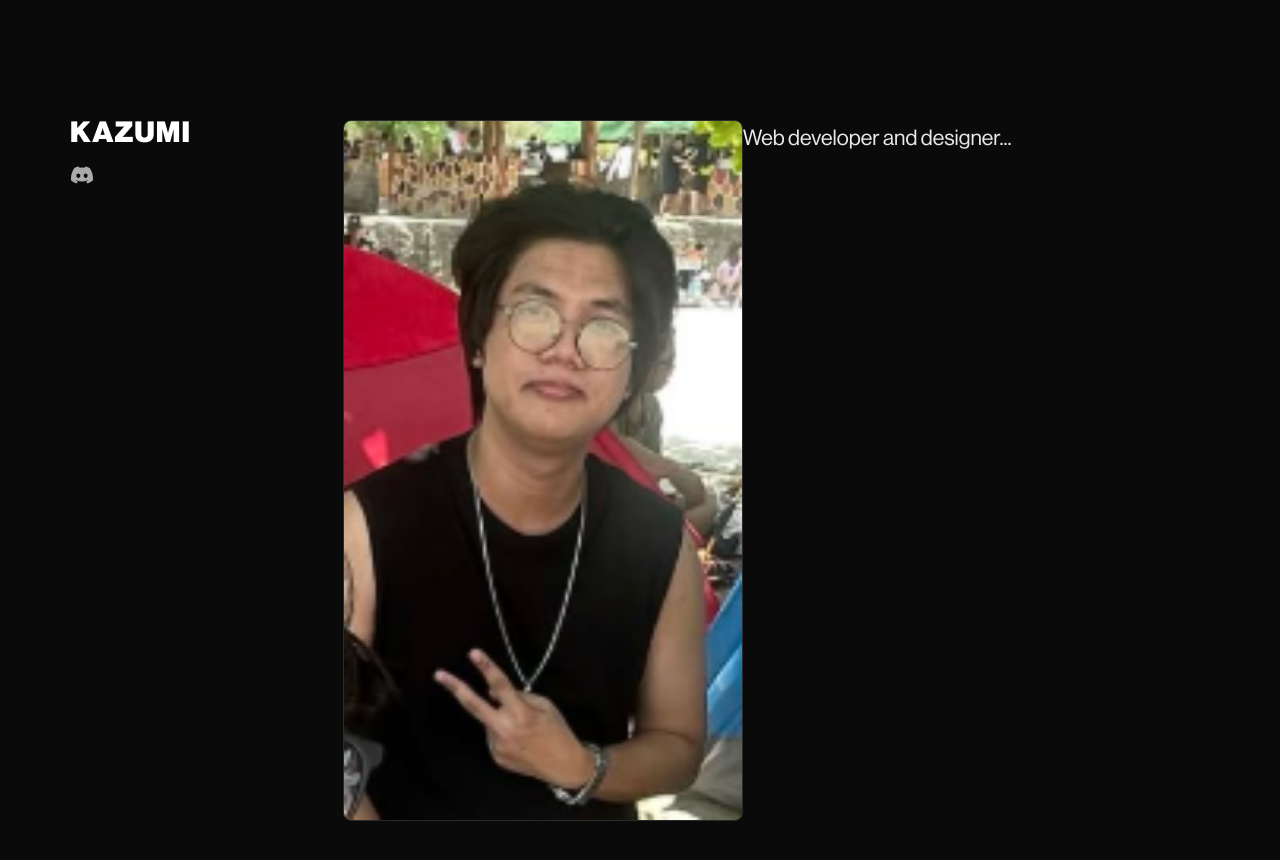
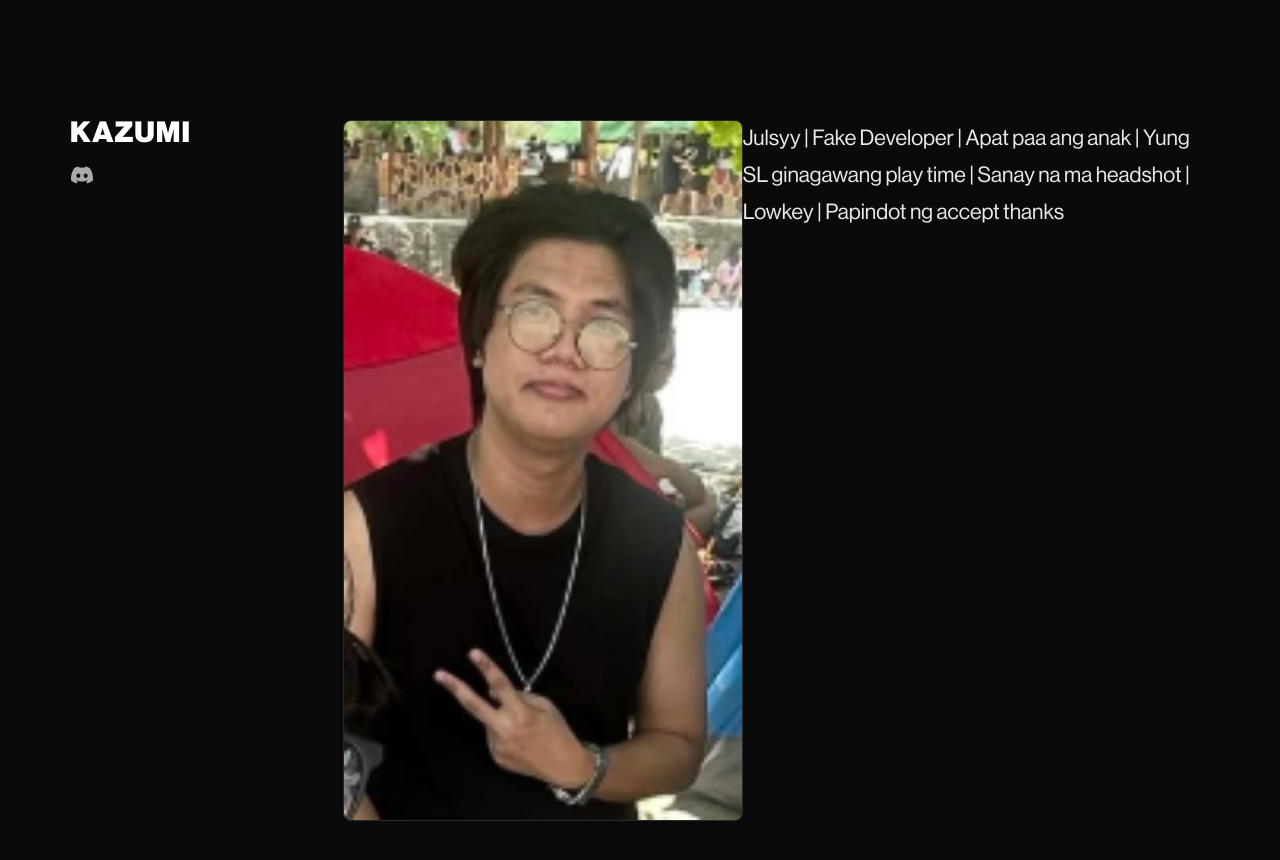
Before and after one commit to KristianRay/attendance, a React (Vite) app: page /info in a window 1280 px wide. Shown: the part 3120-3980 px from the top of the page. Built offline with nearby package versions, Linux system fonts and the light colour scheme.

Commit message:
Update KAZUMI description

```diff
--- a/src/pages/InfoPage.jsx
+++ b/src/pages/InfoPage.jsx
@@ -31,7 +31,7 @@ const members = [
   {
     name: "KAZUMI",
     img: mjImg,
-    desc: "Web developer and designer...",
+    desc: "Julsyy | Fake Developer | Apat paa ang anak | Yung SL ginagawang play time | Sanay na ma headshot | Lowkey | Papindot ng accept thanks",
     discord: "https://discord.com/users/838351905846853663"
   },
   {
```
